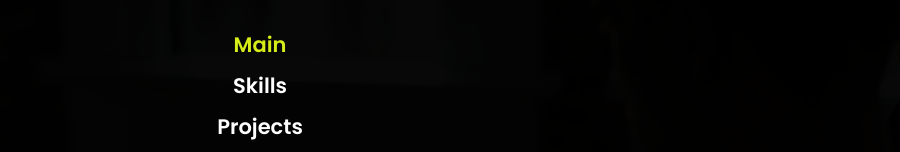
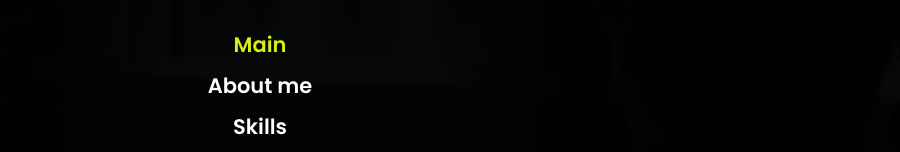
Before and after one commit to AndrewChernoff/portfolio, a React (Create React App) app: page / in a window 1280 px wide. Both pictures are taken after a click on the element 1247 px from the left and 40 px from the top of the page. Shown: the part 173-325 px from the top of the page, without its empty margins (380-1280 px from the left). Built offline with nearby package versions, Linux system fonts and the light colour scheme.

Commit message:
change url for post request in the form

```diff
--- a/src/components/AboutMe/AboutMe.js
+++ b/src/components/AboutMe/AboutMe.js
@@ -6,7 +6,7 @@ import Rotate from 'react-reveal/Rotate';
 
 const AboutMe = () => {
    return (
-     <div className={style.aboutMe}>
+     <div className={style.aboutMe} id="aboutMe">
        <div className={styleContainer.container}>
          <Title title="About me" titleDescr={"Know Me More"} />
 
--- a/src/components/Contact/ContactForm/ContactForm.jsx
+++ b/src/components/Contact/ContactForm/ContactForm.jsx
@@ -18,9 +18,11 @@ import axios from 'axios';
  });
 
 const ContactFrom = () => {
-
+/* 'http://localhost:3010/sendMessage' */
   const sendFormData = (data) => {
-    axios.post('http://localhost:3010/sendMessage', data)
+    axios.post('https://gmail-smtp-eta.vercel.app/sendMessage', data, {headers: {
+      'Content-Type': 'application/json'
+  }})
   }
 
   return <Rotate top right>
--- a/src/components/Nav/Nav.jsx
+++ b/src/components/Nav/Nav.jsx
@@ -18,8 +18,11 @@ const Nav = ({handleMenuBtn, isOpen}) => {
       {
         isOpen && <div className={style.overlay}>
           <nav>
-        <Link activeClass={style.active} to="main" spy={true} smooth={true} duration={500}>
+      <Link activeClass={style.active} to="main" spy={true} smooth={true} duration={500}>
         Main
+      </Link>
+      <Link activeClass={style.active} to="aboutMe" spy={true} smooth={true} duration={500}>
+        About me
       </Link>
       <Link activeClass={style.active} to="skills" spy={true} smooth={true} duration={500}>
         Skills
```
